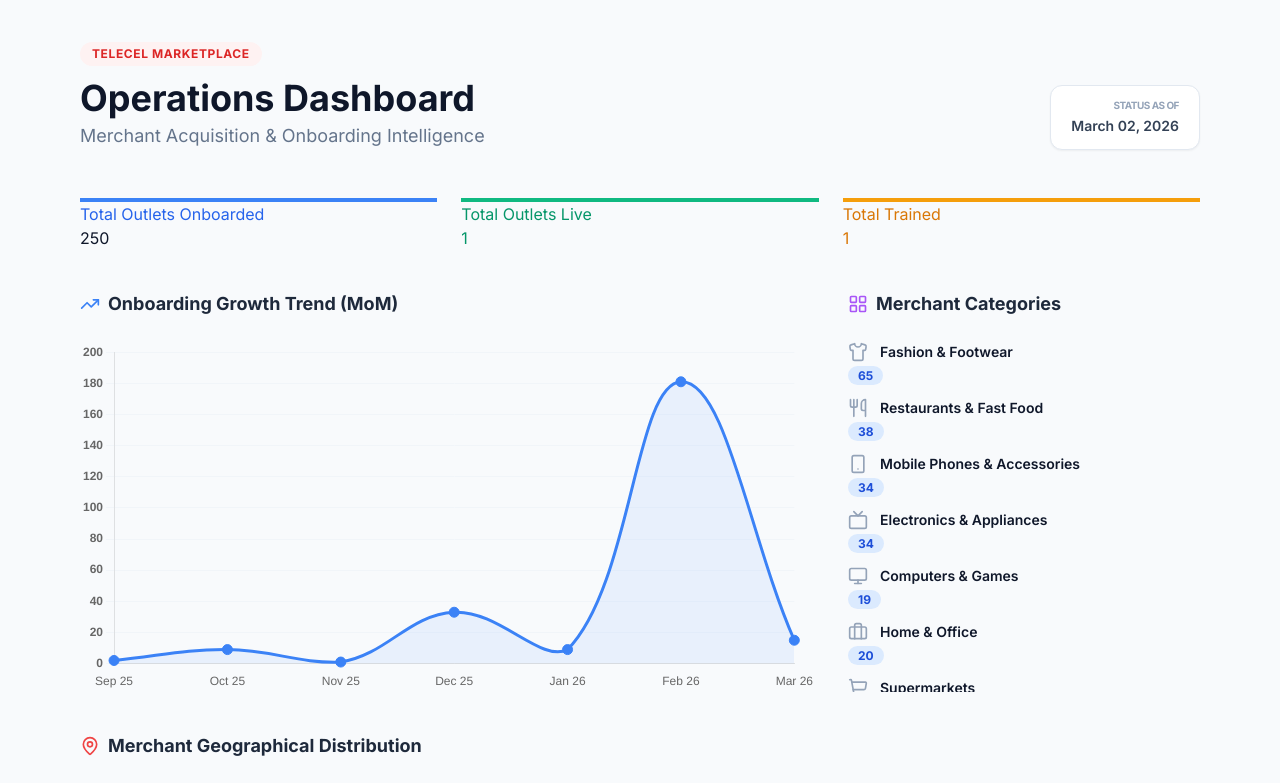
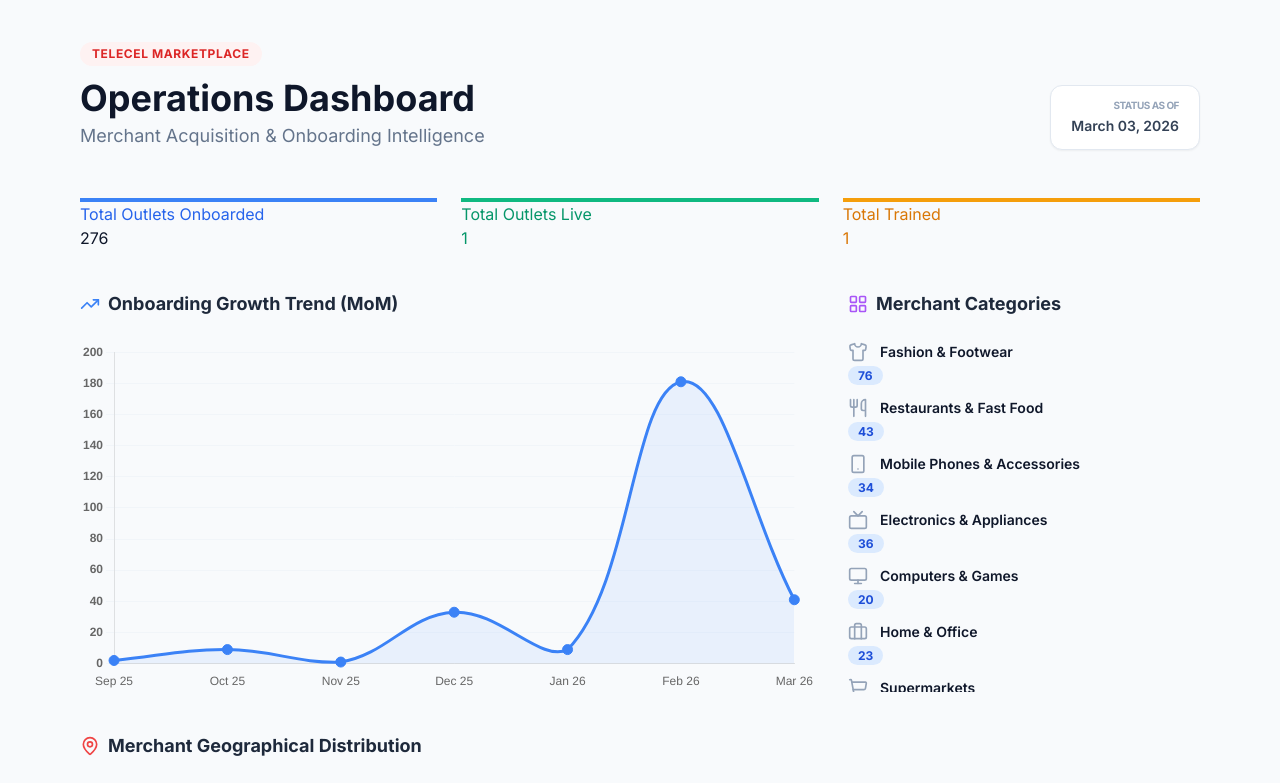
Before and after one commit to kwameday/opsdashboard, a plain HTML site: page index.html in a window 1280 px wide. Shown: the top 783 px of the page. Drawn offline with nearby package versions, Linux system fonts and the light colour scheme.

Commit message:
Update index.html

```diff
--- a/index.html
+++ b/index.html
@@ -34,7 +34,7 @@
             </div>
             <div class="bg-white border border-slate-200 px-5 py-3 rounded-xl shadow-sm text-right">
                 <span class="block text-[10px] font-bold text-slate-400 uppercase tracking-tighter">Status as of</span>
-                <span class="text-sm font-semibold text-slate-700">March 02, 2026</span>
+                <span class="text-sm font-semibold text-slate-700">March 03, 2026</span>
             </div>
         </header>
 
@@ -42,7 +42,7 @@
         <div class="grid grid-cols-1 md:grid-cols-3 gap-6 mb-10">
             <div class="card border-t-4 border-t-blue-500">
                 <p class="metric-label text-blue-600">Total Outlets Onboarded</p>
-                <p class="metric-value">250</p>
+                <p class="metric-value">276</p>
             </div>
             <div class="card border-t-4 border-t-emerald-500">
                 <p class="metric-label text-emerald-600">Total Outlets Live</p>
@@ -79,14 +79,14 @@
                             <i data-lucide="shirt" class="text-slate-400 w-5 h-5"></i>
                             <span class="text-sm font-semibold">Fashion & Footwear</span>
                         </div>
-                        <span class="bg-blue-100 text-blue-700 px-2.5 py-0.5 rounded-full text-xs font-bold">65</span>
+                        <span class="bg-blue-100 text-blue-700 px-2.5 py-0.5 rounded-full text-xs font-bold">76</span>
                     </div>
                     <div class="cat-card">
                         <div class="flex items-center gap-3">
                             <i data-lucide="utensils" class="text-slate-400 w-5 h-5"></i>
                             <span class="text-sm font-semibold">Restaurants & Fast Food</span>
                         </div>
-                        <span class="bg-blue-100 text-blue-700 px-2.5 py-0.5 rounded-full text-xs font-bold">38</span>
+                        <span class="bg-blue-100 text-blue-700 px-2.5 py-0.5 rounded-full text-xs font-bold">43</span>
                     </div>
                     <div class="cat-card">
                         <div class="flex items-center gap-3">
@@ -100,21 +100,21 @@
                             <i data-lucide="tv" class="text-slate-400 w-5 h-5"></i>
                             <span class="text-sm font-semibold">Electronics & Appliances</span>
                         </div>
-                        <span class="bg-blue-100 text-blue-700 px-2.5 py-0.5 rounded-full text-xs font-bold">34</span>
+                        <span class="bg-blue-100 text-blue-700 px-2.5 py-0.5 rounded-full text-xs font-bold">36</span>
                     </div>
                     <div class="cat-card">
                         <div class="flex items-center gap-3">
                             <i data-lucide="monitor" class="text-slate-400 w-5 h-5"></i>
                             <span class="text-sm font-semibold">Computers & Games</span>
                         </div>
-                        <span class="bg-blue-100 text-blue-700 px-2.5 py-0.5 rounded-full text-xs font-bold">19</span>
+                        <span class="bg-blue-100 text-blue-700 px-2.5 py-0.5 rounded-full text-xs font-bold">20</span>
                     </div>
                     <div class="cat-card">
                         <div class="flex items-center gap-3">
                             <i data-lucide="briefcase" class="text-slate-400 w-5 h-5"></i>
                             <span class="text-sm font-semibold">Home & Office</span>
                         </div>
-                        <span class="bg-blue-100 text-blue-700 px-2.5 py-0.5 rounded-full text-xs font-bold">20</span>
+                        <span class="bg-blue-100 text-blue-700 px-2.5 py-0.5 rounded-full text-xs font-bold">23</span>
                     </div>
                     <div class="cat-card">
                         <div class="flex items-center gap-3">
@@ -128,14 +128,14 @@
                             <i data-lucide="car" class="text-slate-400 w-5 h-5"></i>
                             <span class="text-sm font-semibold">Auto & More</span>
                         </div>
-                        <span class="bg-blue-100 text-blue-700 px-2.5 py-0.5 rounded-full text-xs font-bold">8</span>
+                        <span class="bg-blue-100 text-blue-700 px-2.5 py-0.5 rounded-full text-xs font-bold">9</span>
                     </div>
                     <div class="cat-card">
                         <div class="flex items-center gap-3">
                             <i data-lucide="baby" class="text-slate-400 w-5 h-5"></i>
                             <span class="text-sm font-semibold">Baby & Kids</span>
                         </div>
-                        <span class="bg-blue-100 text-blue-700 px-2.5 py-0.5 rounded-full text-xs font-bold">7</span>
+                        <span class="bg-blue-100 text-blue-700 px-2.5 py-0.5 rounded-full text-xs font-bold">9</span>
                     </div>
                     <div class="cat-card">
                         <div class="flex items-center gap-3">
@@ -156,7 +156,7 @@
                             <i data-lucide="sparkles" class="text-slate-400 w-5 h-5"></i>
                             <span class="text-sm font-semibold">Spas & Salons</span>
                         </div>
-                        <span class="bg-blue-100 text-blue-700 px-2.5 py-0.5 rounded-full text-xs font-bold">3</span>
+                        <span class="bg-blue-100 text-blue-700 px-2.5 py-0.5 rounded-full text-xs font-bold">4</span>
                     </div>
                 </div>
             </div>
@@ -186,7 +186,7 @@
                 labels: ['Sep 25', 'Oct 25', 'Nov 25', 'Dec 25', 'Jan 26', 'Feb 26', 'Mar 26'],
                 datasets: [{
                     label: 'Onboarded Outlets',
-                    data: [2, 9, 1, 33, 9, 181, 15],
+                    data: [2, 9, 1, 33, 9, 181, 41],
                     borderColor: '#3b82f6',
                     backgroundColor: 'rgba(59, 130, 246, 0.08)',
                     fill: true,
```
